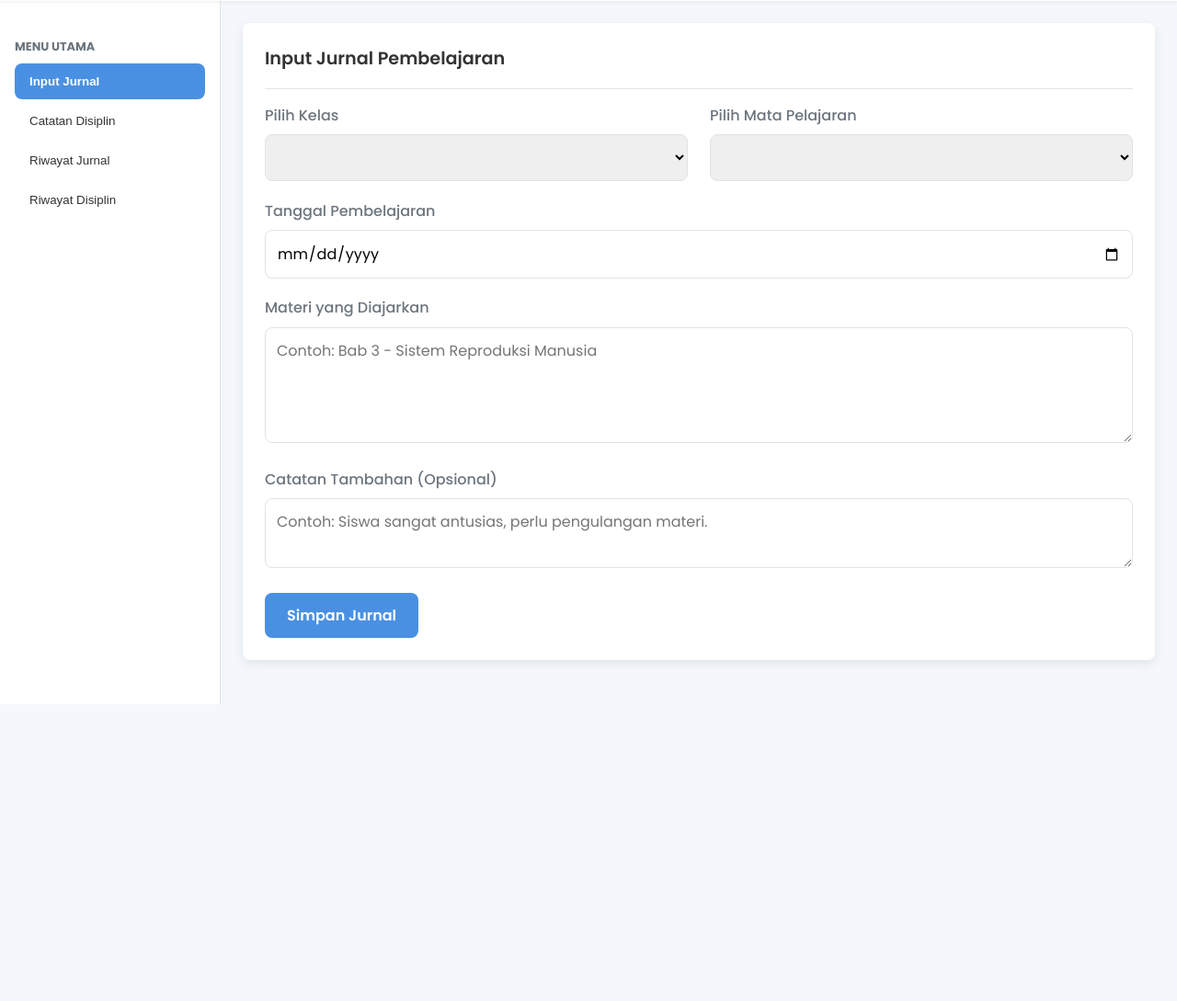
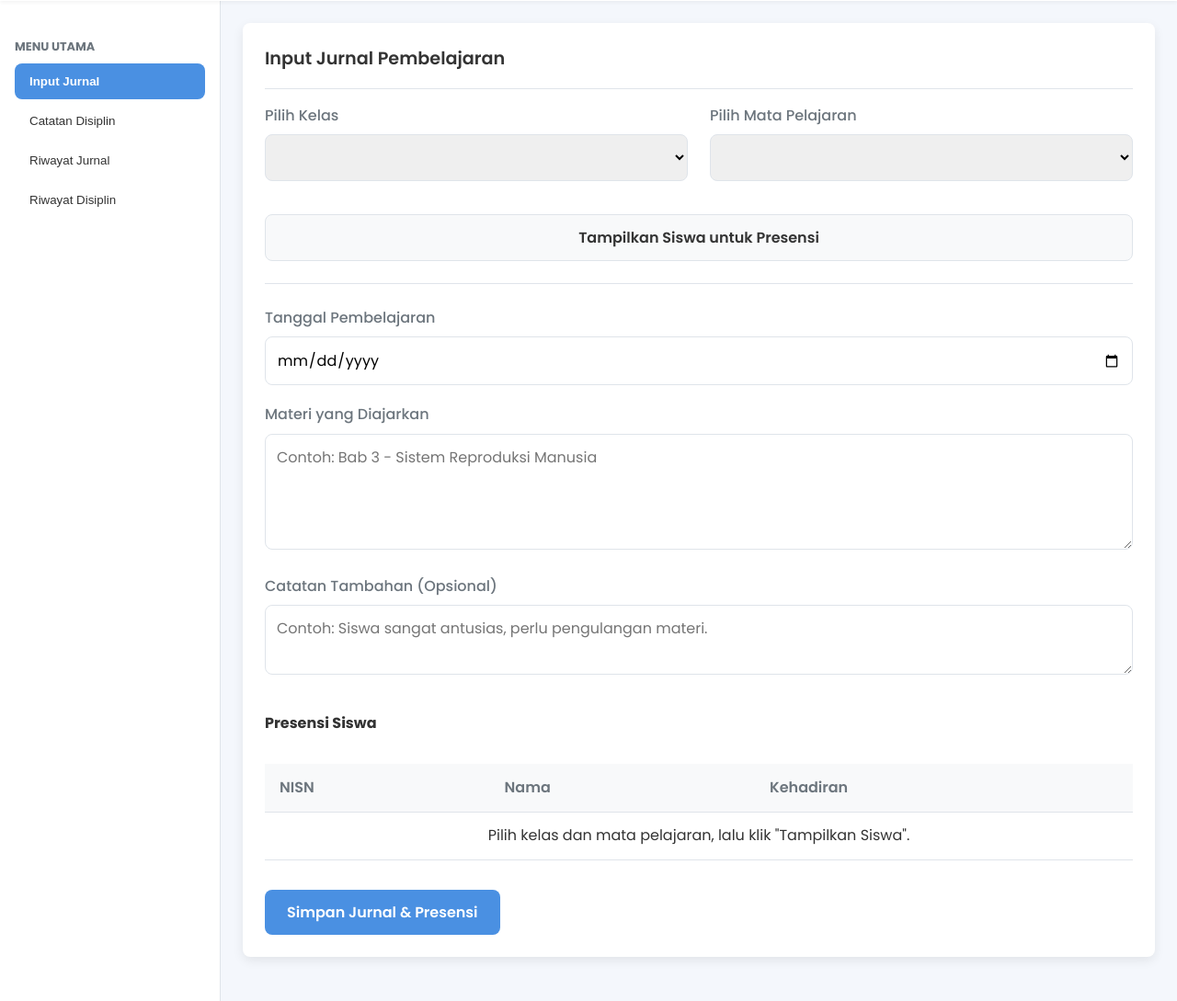
Before and after one commit to Wahyudi-1/smpn2mojosari, a plain HTML site: page dashboard.html in a window 1280 px wide. Shown: the part 80-1169 px from the top of the page at 92% size. Before the commit the page ends 846 px from the top, so only its background shows below. Drawn offline with nearby package versions, Linux system fonts and the light colour scheme; a script that the page names is missing.

Commit message:
Update dashboard.html

```diff
--- a/dashboard.html
+++ b/dashboard.html
@@ -57,10 +57,25 @@
                             <div class="form-group"><label for="jurnalKelas">Pilih Kelas</label><select id="jurnalKelas" required></select></div>
                             <div class="form-group"><label for="jurnalMapel">Pilih Mata Pelajaran</label><select id="jurnalMapel" required></select></div>
                         </div>
+                        <div class="form-group" style="margin-top: 1rem;">
+                            <button type="button" id="loadSiswaForJurnalButton" class="btn btn-secondary btn-block">Tampilkan Siswa untuk Presensi</button>
+                        </div>
+                        <hr style="margin: 1.5rem 0; border: 0; border-top: 1px solid var(--border-color);">
                         <div class="form-group"><label for="jurnalTanggal">Tanggal Pembelajaran</label><input type="date" id="jurnalTanggal" required></div>
                         <div class="form-group"><label for="jurnalMateri">Materi yang Diajarkan</label><textarea id="jurnalMateri" rows="4" placeholder="Contoh: Bab 3 - Sistem Reproduksi Manusia" required></textarea></div>
                         <div class="form-group"><label for="jurnalCatatan">Catatan Tambahan (Opsional)</label><textarea id="jurnalCatatan" rows="2" placeholder="Contoh: Siswa sangat antusias, perlu pengulangan materi."></textarea></div>
-                        <div class="form-actions"><button type="submit" id="submitJurnalButton" class="btn btn-primary">Simpan Jurnal</button></div>
+                        <h4 style="margin-top: 2rem; margin-bottom: 1rem;">Presensi Siswa</h4>
+                        <div class="table-container">
+                            <table>
+                                <thead>
+                                    <tr><th>NISN</th><th>Nama</th><th>Kehadiran</th></tr>
+                                </thead>
+                                <tbody id="presensiTableBody">
+                                    <tr><td colspan="3" style="text-align: center;">Pilih kelas dan mata pelajaran, lalu klik "Tampilkan Siswa".</td></tr>
+                                </tbody>
+                            </table>
+                        </div>
+                        <div class="form-actions" style="margin-top: 2rem;"><button type="submit" id="submitJurnalButton" class="btn btn-primary">Simpan Jurnal & Presensi</button></div>
                     </form>
                 </div>
             </div>
@@ -82,7 +97,7 @@
 
             <div id="riwayatJurnalSection" class="content-section" style="display: none;">
                 <div class="card">
-                    <div class="card-header">Riwayat Jurnal Pembelajaran Anda</div>
+                    <div class="card-header">Riwayat Jurnal Pembelajaran</div>
                     <div class="table-container">
                         <table>
                             <thead><tr><th>Tanggal</th><th>Kelas</th><th>Mata Pelajaran</th><th>Materi</th><th>Aksi</th></tr></thead>
```
